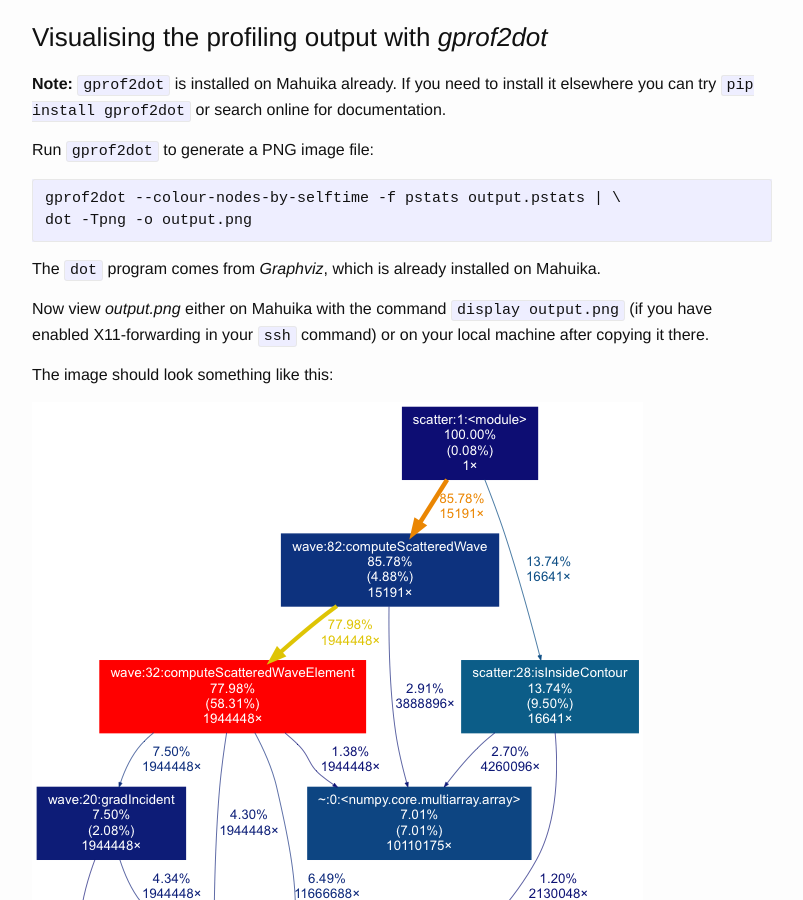
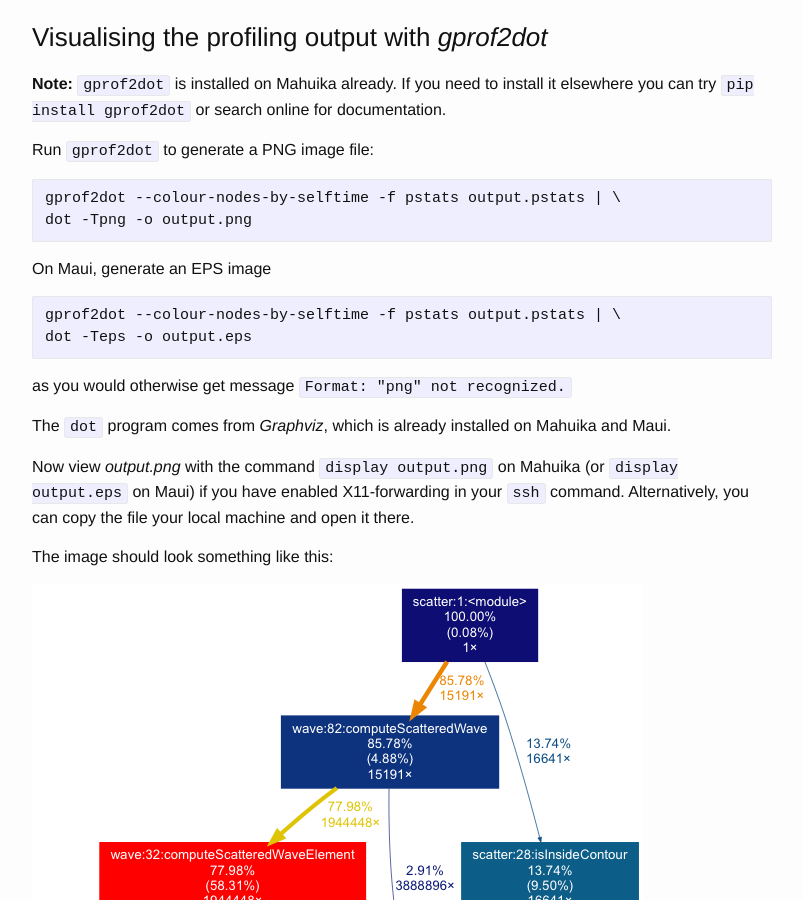
Before and after one commit to nesi/perf-training, a Jekyll site: the page built from _lessons/python-scatter/01-profiling.md, in a window 1280 px wide and 900 px high, scrolled down 1872 px. Shown: the whole window, without its empty margins (238-1041 px from the left). Built offline with Jekyll 4.4.1, drawn with Linux system fonts in a browser that asks for light colours.

Commit message:
+ command for maui - which does nto support PNG (?)

````diff
--- a/_lessons/python-scatter/01-profiling.md
+++ b/_lessons/python-scatter/01-profiling.md
@@ -68,12 +68,19 @@ gprof2dot --colour-nodes-by-selftime -f pstats output.pstats | \
 dot -Tpng -o output.png
 ```
 
+On Maui, generate an EPS image
+```
+gprof2dot --colour-nodes-by-selftime -f pstats output.pstats | \
+dot -Teps -o output.eps
+```
+as you would otherwise get message `Format: "png" not recognized.`
+
 The `dot` program comes from *Graphviz*, which is already installed on
-Mahuika.
+Mahuika and Maui.
 
-Now view *output.png* either on Mahuika with the command `display output.png`
-(if you have enabled X11-forwarding in your
-`ssh` command) or on your local machine after copying it there.
+Now view *output.png* with the command `display output.png` on Mahuika (or `display output.eps` on Maui)
+if you have enabled X11-forwarding in your
+`ssh` command. Alternatively, you can copy the file your local machine and open it there.
 
 The image should look something like this:
 
````
